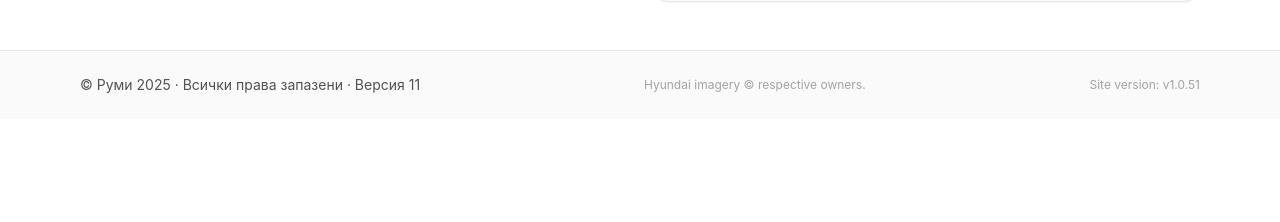
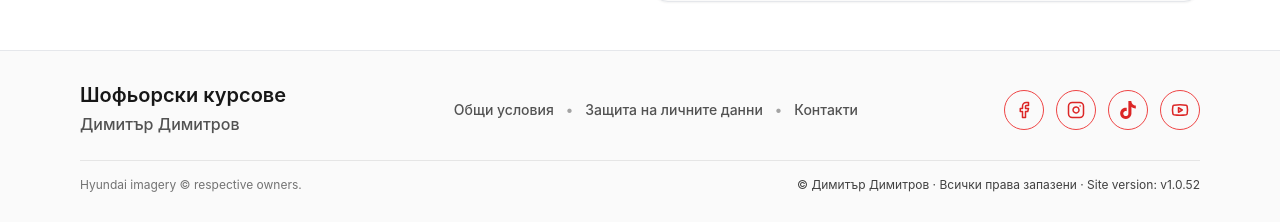
Before and after one commit to adangelov/codex, a React (Vite) app: page / in a window 1280 px wide. Shown: the part 5312-5534 px from the top of the page. Before the commit the page ends 5431 px from the top, so only its background shows below. Built offline with nearby package versions, Linux system fonts and the light colour scheme.

Commit message:
feat: redesign footer layout

```diff
--- /dev/null
+++ b/src/components/Footer.tsx
@@ -0,0 +1,73 @@
+import { Fragment } from 'react';
+import { Facebook, Instagram, Youtube } from 'lucide-react';
+
+import type { Strings } from '../i18n';
+import { SITE_VERSION } from '../siteVersion';
+
+const TikTokIcon = ({ size = 18 }: { size?: number }) => (
+  <svg
+    width={size}
+    height={size}
+    viewBox="0 0 24 24"
+    xmlns="http://www.w3.org/2000/svg"
+    aria-hidden="true"
+    focusable="false"
+    fill="currentColor"
+  >
+    <path d="M12.525.02c1.31-.02 2.61-.01 3.91-.02.08 1.53.63 3.09 1.75 4.17 1.12 1.11 2.7 1.62 4.24 1.79v4.03c-1.44-.05-2.89-.35-4.2-.97-.57-.26-1.1-.59-1.62-.93-.01 2.92.01 5.84-.02 8.75-.08 1.4-.54 2.79-1.35 3.94-1.31 1.92-3.58 3.17-5.91 3.21-1.43.08-2.86-.31-4.08-1.03-2.02-1.19-3.44-3.37-3.65-5.71-.02-.5-.03-1-.01-1.49.18-1.9 1.12-3.72 2.58-4.96 1.66-1.44 3.98-2.13 6.15-1.72.02 1.48-.04 2.96-.04 4.44-.99-.32-2.15-.23-3.02.37-.63.41-1.11 1.04-1.36 1.75-.21.51-.15 1.07-.14 1.61.24 1.64 1.82 3.02 3.5 2.87 1.12-.01 2.19-.66 2.77-1.61.19-.33.4-.67.41-1.06.1-1.79.06-3.57.07-5.36.01-4.03-.01-8.05.02-12.07z" />
+  </svg>
+);
+
+const SOCIAL_LINKS = [
+  { icon: Facebook, label: 'Facebook', href: 'https://www.facebook.com/' },
+  { icon: Instagram, label: 'Instagram', href: 'https://www.instagram.com/' },
+  { icon: TikTokIcon, label: 'TikTok', href: 'https://www.tiktok.com/' },
+  { icon: Youtube, label: 'YouTube', href: 'https://www.youtube.com/' }
+] as const;
+
+interface FooterProps {
+  footer: Strings['footer'];
+}
+
+export default function Footer({ footer }: FooterProps) {
+  return (
+    <footer className="border-t bg-neutral-50 text-neutral-800">
+      <div className="mx-auto flex max-w-6xl flex-col gap-6 px-4 py-8">
+        <div className="grid gap-6 md:grid-cols-[1.1fr_auto_1fr] md:items-center">
+          <div className="space-y-1 text-center md:text-left">
+            <div className="text-xl font-semibold leading-tight text-neutral-900">{footer.heading}</div>
+            <div className="text-base font-medium text-neutral-600">{footer.subheading}</div>
+          </div>
+          <nav className="flex flex-wrap items-center justify-center gap-3 text-sm font-medium text-neutral-600">
+            {footer.links.map((link, index) => (
+              <Fragment key={link.label}>
+                <a href={link.href} className="transition hover:text-neutral-900">
+                  {link.label}
+                </a>
+                {index < footer.links.length - 1 && <span className="text-neutral-400">•</span>}
+              </Fragment>
+            ))}
+          </nav>
+          <div className="flex items-center justify-center gap-3 md:justify-end" aria-label={footer.socialLabel}>
+            {SOCIAL_LINKS.map((item) => (
+              <a
+                key={item.label}
+                href={item.href}
+                target="_blank"
+                rel="noreferrer"
+                className="inline-flex h-10 w-10 items-center justify-center rounded-full border border-red-500 text-red-600 transition hover:bg-red-50 focus-visible:outline focus-visible:outline-2 focus-visible:outline-offset-2 focus-visible:outline-red-600"
+                aria-label={item.label}
+              >
+                <item.icon size={18} />
+              </a>
+            ))}
+          </div>
+        </div>
+        <div className="flex flex-col gap-2 border-t border-neutral-200 pt-4 text-xs text-neutral-500 sm:flex-row sm:items-center sm:justify-between">
+          <div>{footer.hyundaiNotice}</div>
+          <div className="text-right text-[12px] text-neutral-700 sm:text-xs">{footer.copyright(SITE_VERSION)}</div>
+        </div>
+      </div>
+    </footer>
+  );
+}
--- a/src/i18n.ts
+++ b/src/i18n.ts
@@ -162,7 +162,18 @@ export const i18n = {
       '20–30 часа — 35 лв/час / 17,90 €/час'
     ],
     perHour: 'лв/час',
-    footer: (year: number) => `© Руми ${year} · Всички права запазени · Версия ${VERSION}`,
+    footer: {
+      heading: 'Шофьорски курсове',
+      subheading: 'Димитър Димитров',
+      links: [
+        { label: 'Общи условия', href: '/terms' },
+        { label: 'Защита на личните данни', href: '/privacy' },
+        { label: 'Контакти', href: '/#contact' }
+      ],
+      hyundaiNotice: 'Hyundai imagery © respective owners.',
+      copyright: (version: string) => `© Димитър Димитров · Всички права запазени · Site version: ${version}`,
+      socialLabel: 'Социални мрежи'
+    },
     locale: 'bg-BG'
   },
   en: {
@@ -323,7 +334,18 @@ export const i18n = {
       '20–30 lessons — 35 BGN/hour / €17.90/hour'
     ],
     perHour: 'BGN/hour',
-    footer: (year: number) => `© Rumi ${year} · All rights reserved · Version ${VERSION}`,
+    footer: {
+      heading: 'Driving Courses',
+      subheading: 'Dimitar Dimitrov',
+      links: [
+        { label: 'Terms & Conditions', href: '/terms' },
+        { label: 'Privacy Policy', href: '/privacy' },
+        { label: 'Contacts', href: '/#contact' }
+      ],
+      hyundaiNotice: 'Hyundai imagery © respective owners.',
+      copyright: (version: string) => `© Dimitar Dimitrov · All rights reserved · Site version: ${version}`,
+      socialLabel: 'Social networks'
+    },
     locale: 'en-US'
   },
   ru: {
@@ -484,7 +506,18 @@ export const i18n = {
       '20–30 часов — 35 лв/час / 17,90 €/час'
     ],
     perHour: 'лв/час',
-    footer: (year: number) => `© Руми ${year} · Все права защищены · Версия ${VERSION}`,
+    footer: {
+      heading: 'Курсы вождения',
+      subheading: 'Димитар Димитров',
+      links: [
+        { label: 'Условия', href: '/terms' },
+        { label: 'Конфиденциальность', href: '/privacy' },
+        { label: 'Контакты', href: '/#contact' }
+      ],
+      hyundaiNotice: 'Hyundai imagery © respective owners.',
+      copyright: (version: string) => `© Димитар Димитров · Все права защищены · Site version: ${version}`,
+      socialLabel: 'Социальные сети'
+    },
     locale: 'ru-RU'
   }
 } as const;
--- a/src/pages/CourseDetailsPage.tsx
+++ b/src/pages/CourseDetailsPage.tsx
@@ -3,10 +3,10 @@ import { useLocation, useNavigate } from 'react-router-dom';
 import { ChevronDown, ChevronLeft, ChevronRight, Phone } from 'lucide-react';
 
 import { i18n, type Lang } from '../i18n';
-import { SITE_VERSION } from '../siteVersion';
 import ScrollToTopButton from '../components/ScrollToTopButton';
 import SiteHeader from '../components/SiteHeader';
 import CourseHighlightItem from '../components/CourseHighlightItem';
+import Footer from '../components/Footer';
 
 export default function CourseDetailsPage() {
   const [lang, setLang] = useState<Lang>('bg');
@@ -199,13 +199,7 @@ export default function CourseDetailsPage() {
 
       <ScrollToTopButton className="fixed bottom-6 right-6 z-50" />
 
-      <footer className="border-t bg-neutral-50">
-        <div className="mx-auto flex max-w-4xl flex-col gap-2 px-4 py-6 text-xs text-neutral-500 sm:flex-row sm:items-center sm:justify-between">
-          <div>{t.footer(new Date().getFullYear())}</div>
-          <div className="text-[11px] text-neutral-400">Hyundai imagery © respective owners.</div>
-          <div className="text-[11px] text-neutral-400">Site version: {SITE_VERSION}</div>
-        </div>
-      </footer>
+      <Footer footer={t.footer} />
     </div>
   );
 }
--- a/src/pages/HomePage.tsx
+++ b/src/pages/HomePage.tsx
@@ -25,10 +25,10 @@ import {
 
 import { i18n, type Lang, type Strings } from '../i18n';
 import { NAV_SECTION_IDS, type NavSection } from '../navigation';
-import { SITE_VERSION } from '../siteVersion';
 import ScrollToTopButton from '../components/ScrollToTopButton';
 import SiteHeader from '../components/SiteHeader';
 import CourseHighlightItem from '../components/CourseHighlightItem';
+import Footer from '../components/Footer';
 
 
 const BASE_MONDAY = mondayOnOrBefore(new Date(2024, 0, 1));
@@ -1018,13 +1018,7 @@ export default function HomePage() {
 
       <ScrollToTopButton className="fixed bottom-6 right-6 z-50" />
 
-      <footer className="border-t bg-neutral-50">
-        <div className="mx-auto flex max-w-6xl flex-col gap-2 px-4 py-6 text-sm text-neutral-600 md:flex-row md:items-center md:justify-between">
-          <div>{t.footer(new Date().getFullYear())}</div>
-          <div className="text-xs text-neutral-400">Hyundai imagery © respective owners.</div>
-          <div className="text-xs text-neutral-400">Site version: {SITE_VERSION}</div>
-        </div>
-      </footer>
+      <Footer footer={t.footer} />
 
     </div>
   );
--- a/src/siteVersion.ts
+++ b/src/siteVersion.ts
@@ -1 +1 @@
-export const SITE_VERSION = 'v1.0.51';
+export const SITE_VERSION = 'v1.0.52';
```
